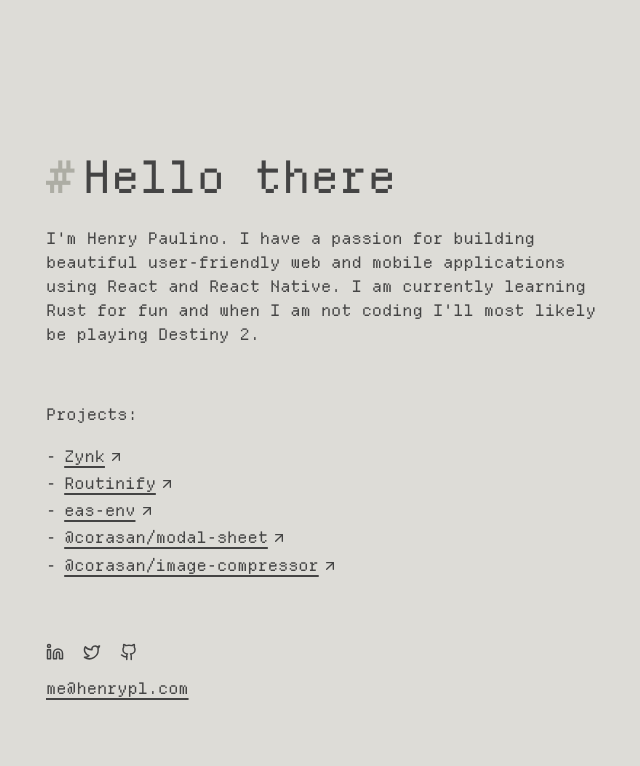
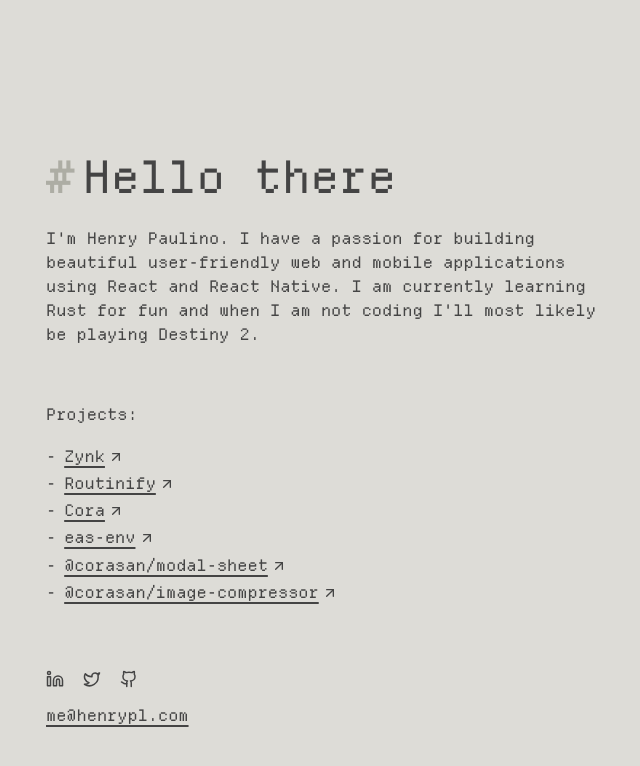
Before and after one commit to corasan/henrypl.com, a Next.js app: page / in a window 1280 px wide. Shown: the top 766 px of the page, without its empty margins (306-946 px from the left). Built offline with nearby package versions, Linux system fonts and the light colour scheme.

Commit message:
add cora project

```diff
--- a/src/app/content.mdx
+++ b/src/app/content.mdx
@@ -13,6 +13,7 @@ I am currently learning Rust for fun and when I am not coding I'll most likely b
 **Projects:**
 - <ProjectLink href="https://github.com/corasan/zynk">Zynk</ProjectLink>
 - <ProjectLink href="https://apps.apple.com/gb/app/routinify-app/id6478823954?uo=2">Routinify</ProjectLink>
+- <ProjectLink href="https://apps.apple.com/us/app/cora-private-ai/id6738960374">Cora</ProjectLink>
 - <ProjectLink href="https://github.com/corasan/eas-env">eas-env</ProjectLink>
 - <ProjectLink href="https://github.com/corasan/react-native-modal-sheet">@corasan/modal-sheet</ProjectLink>
 - <ProjectLink href="https://github.com/corasan/nitro-image-compressor">@corasan/image-compressor</ProjectLink>
```
Also changed, not shown: package.json (+4 -4 lines), tsconfig.json (+20 -5 lines), 1 other file (tests, documents, lock files or other folders).
